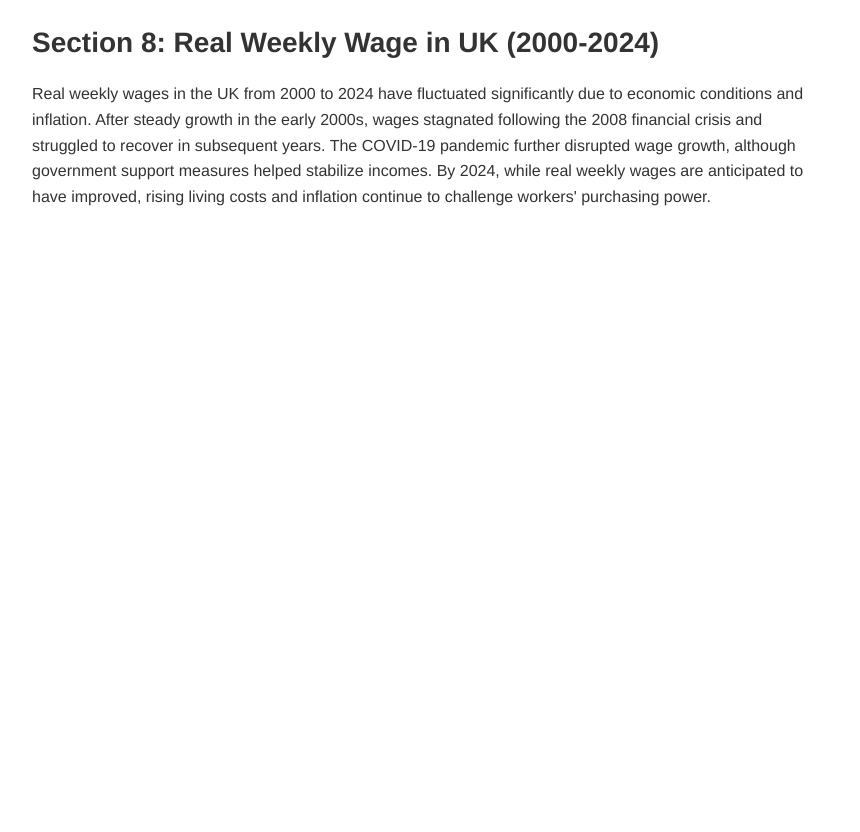
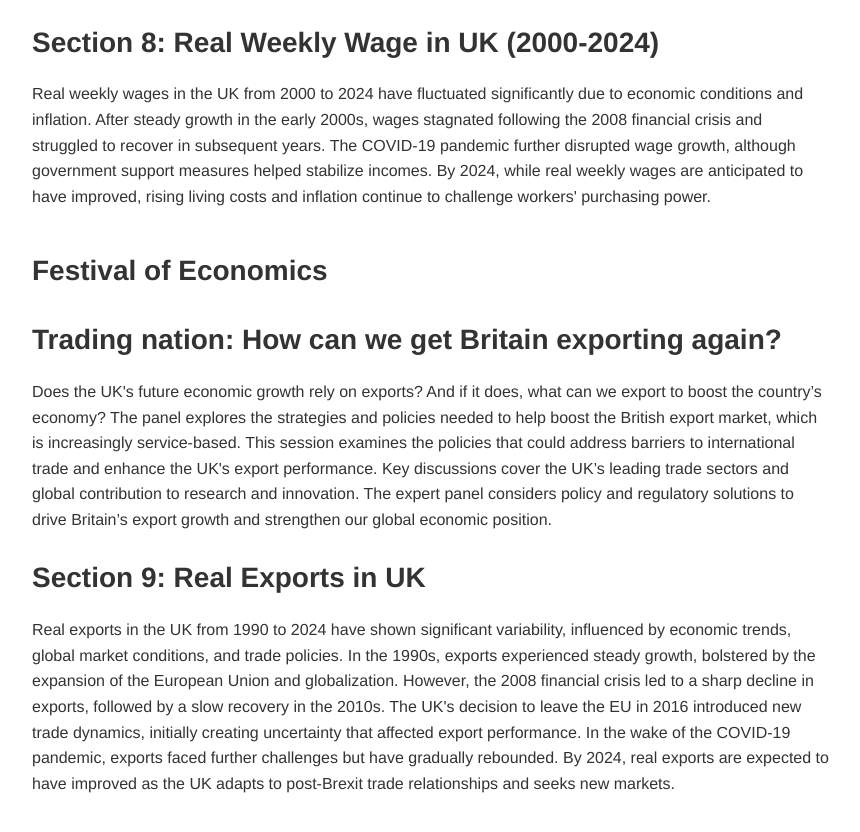
Before and after one commit to mcamilagf/mcamilagf.github.io, a plain HTML site: page index.html in a window 1280 px wide. Shown: the part 1908-2740 px from the top of the page, without its empty margins (208-1068 px from the left). Before the commit the page ends 2157 px from the top, so only its background shows below. Drawn offline with Linux system fonts and the light colour scheme; a script that the page names is missing.

Commit message:
Update index.html

```diff
--- a/index.html
+++ b/index.html
@@ -152,6 +152,28 @@ e<!-- This HTML file provides a simple example of a portfolio page. It contains
         </div>
         <figure id="Location8"></figure> <!-- we give it an id so we can put a vega-lite graph here with VegaEmbed -->
 </section>
+<section>
+        <div class="chart-description">
+            <h2> Festival of Economics </h2>
+            <h2> Trading nation: How can we get Britain exporting again? </h2>
+            <p>
+                Does the UK's future economic growth rely on exports? And if it does, what can we export to boost the country’s economy?
+                The panel explores the strategies and policies needed to help boost the British export market, which is increasingly service-based.
+                This session examines the policies that could address barriers to international trade and enhance the UK's export performance.
+                Key discussions cover the UK’s leading trade sectors and global contribution to research and innovation.
+                The expert panel considers policy and regulatory solutions to drive Britain’s export growth and strengthen our global economic position.
+            <p>
+                <h2>Section 9: Real Exports in UK </h2>
+            <p> <!-- This is a paragraph, it's the main way to display text on a web page -->
+                Real exports in the UK from 1990 to 2024 have shown significant variability, influenced by economic trends, global market conditions, and trade policies.
+                In the 1990s, exports experienced steady growth, bolstered by the expansion of the European Union and globalization.
+                However, the 2008 financial crisis led to a sharp decline in exports, followed by a slow recovery in the 2010s.
+                The UK's decision to leave the EU in 2016 introduced new trade dynamics, initially creating uncertainty that affected export performance. In the wake of the COVID-19 pandemic, exports faced further challenges but have gradually rebounded.
+                By 2024, real exports are expected to have improved as the UK adapts to post-Brexit trade relationships and seeks new markets.
+            </p>
+        </div>
+        <figure id="Location9"></figure> <!-- we give it an id so we can put a vega-lite graph here with VegaEmbed -->
+</section>
 
     <!-- Do you want to add more sections? -->
         <!-- Try copying pasting the section above -->
@@ -172,6 +194,8 @@ e<!-- This HTML file provides a simple example of a portfolio page. It contains
         let figure_6_spec = "graph_3"; // Comparing four economies
         let figure_7_spec = "GER_unemployment"; // Unemployment rate in Germany (2000-2022)
         let figure_8_spec = "UK_salary_week"; // Real Weekly Wage in UK (2000-2024)
+        let figure_9_spec = "UK_real_exports"; // Real exports in UK (2000-2024)
+
 
         vegaEmbed('#Location1', figure_1_spec) // We're using the vegaEmbed function to put a graph in the element with id figure_1
 
@@ -188,6 +212,7 @@ e<!-- This HTML file provides a simple example of a portfolio page. It contains
         vegaEmbed('#Location6', figure_6_spec)
         vegaEmbed('#Location7', figure_7_spec)
         vegaEmbed('#Location8', figure_8_spec)
+        vegaEmbed('#Location9', figure_9_spec)
 
 
     </script>
```
